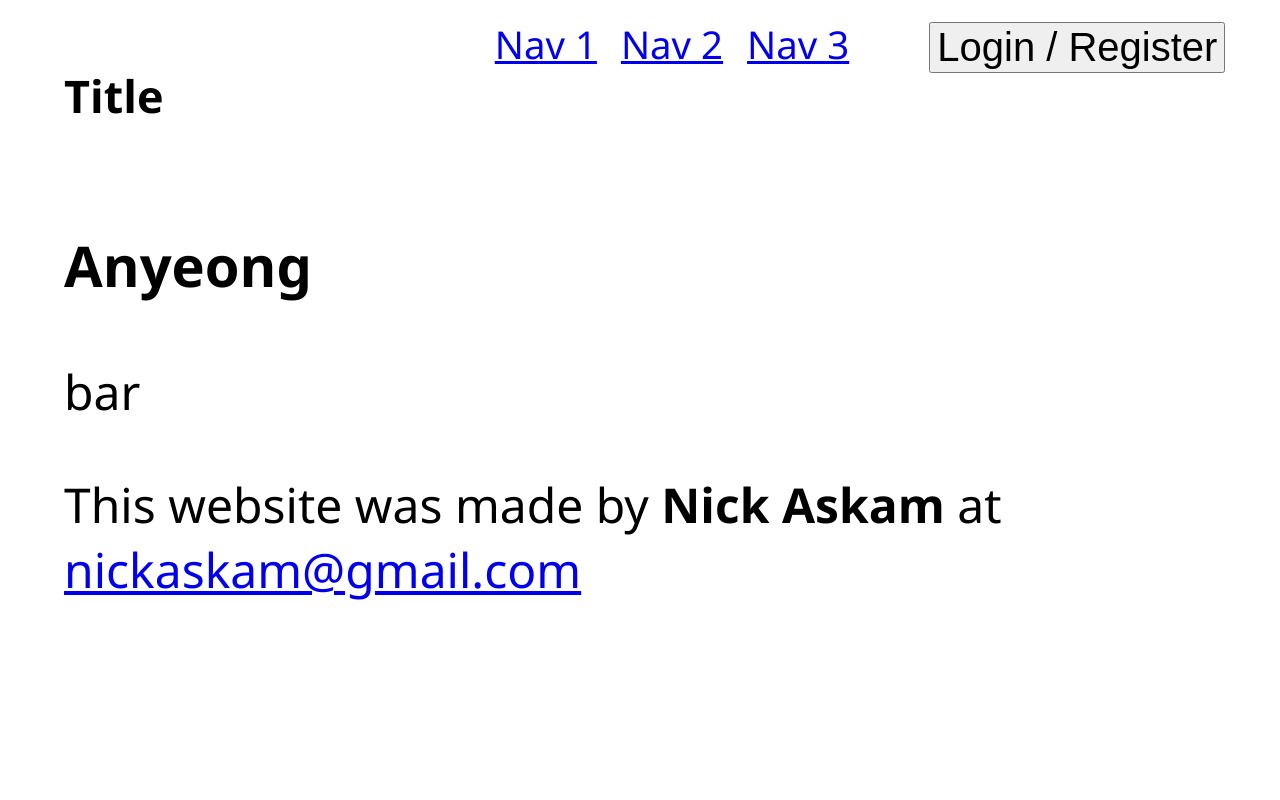
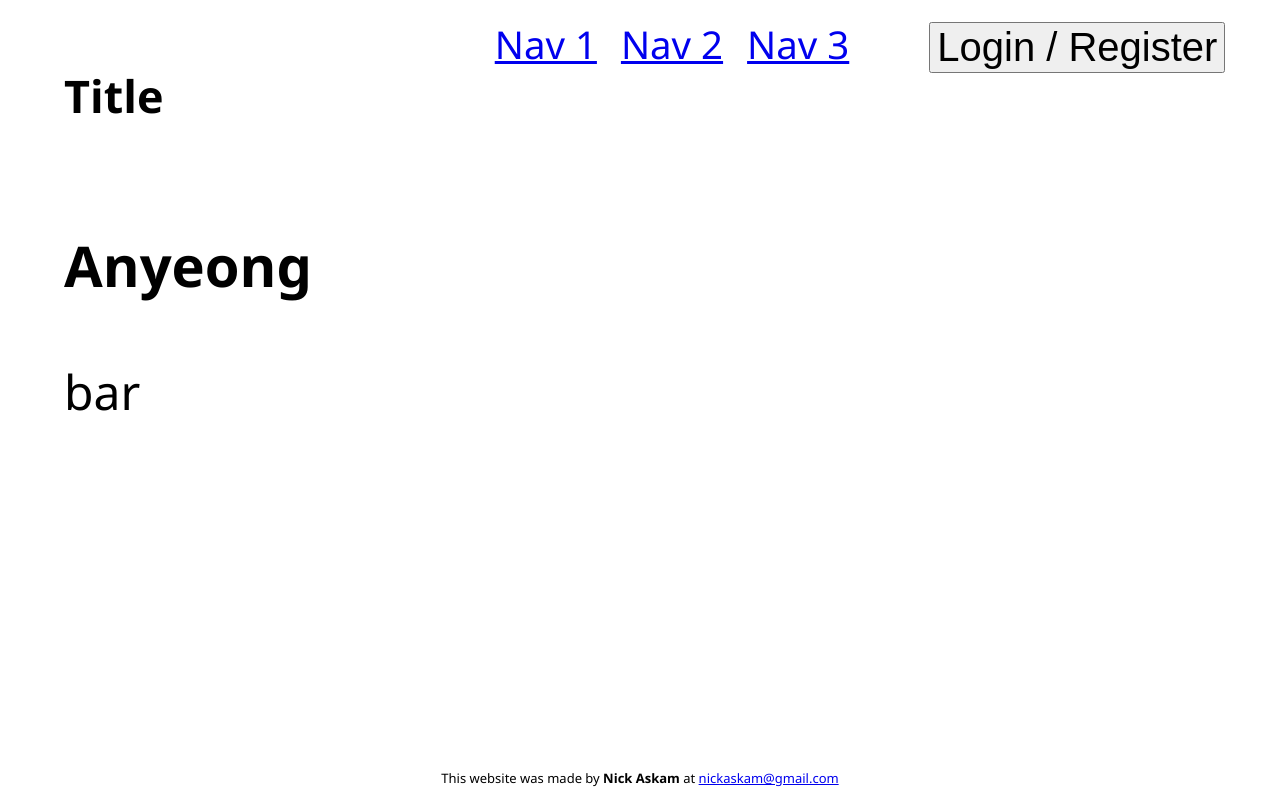
Before and after one commit to nickaskam/first_typescript, a React (Create React App) app in the folder frontend/: page /anyeong in a window 1280 px wide. Built offline with nearby package versions, Linux system fonts and the light colour scheme.

Commit message:
footer styling

```diff
--- a/frontend/src/components/layout/Footer.tsx
+++ b/frontend/src/components/layout/Footer.tsx
@@ -8,7 +8,7 @@ type Props = {
 export class Footer extends Component<Props, {}> {
   render() {
     return (
-      <div className="pageName">
+      <div className="footer">
         <p>
           This website was made by {this.props.author} at {this.props.email}
         </p>
--- a/frontend/src/components/layout/Header.css
+++ b/frontend/src/components/layout/Header.css
@@ -8,11 +8,13 @@
 
 nav {
   text-align: center; }
+
 nav ul {
   margin: 0;
   padding: 0;
   list-style: none;
   display: inline-block; }
+
 nav li {
   color: black;
   float: left;
@@ -21,9 +23,19 @@ nav {
   text-decoration: none;
   line-height: 25px;
   border-radius: 4px; }
+
 nav li:hover {
   background-color: #ddd;
   color: black; }
 
 .rightHeader {
   text-align: center; }
+
+.footer {
+  position: fixed;
+  left: 0;
+  bottom: 0;
+  width: 100%;
+  position: block;
+  text-align: center;
+  font-size: small; }
--- a/frontend/src/components/layout/Header.scss
+++ b/frontend/src/components/layout/Header.scss
@@ -34,3 +34,13 @@ nav {
 .rightHeader {
   text-align: center;
 }
+
+.footer {
+  position: fixed;
+  left: 0;
+  bottom: 0;
+  width: 100%;
+  position: block;
+  text-align: center;
+  font-size: small;
+}
```
Lines whose indentation alone changed are shown as unchanged.
